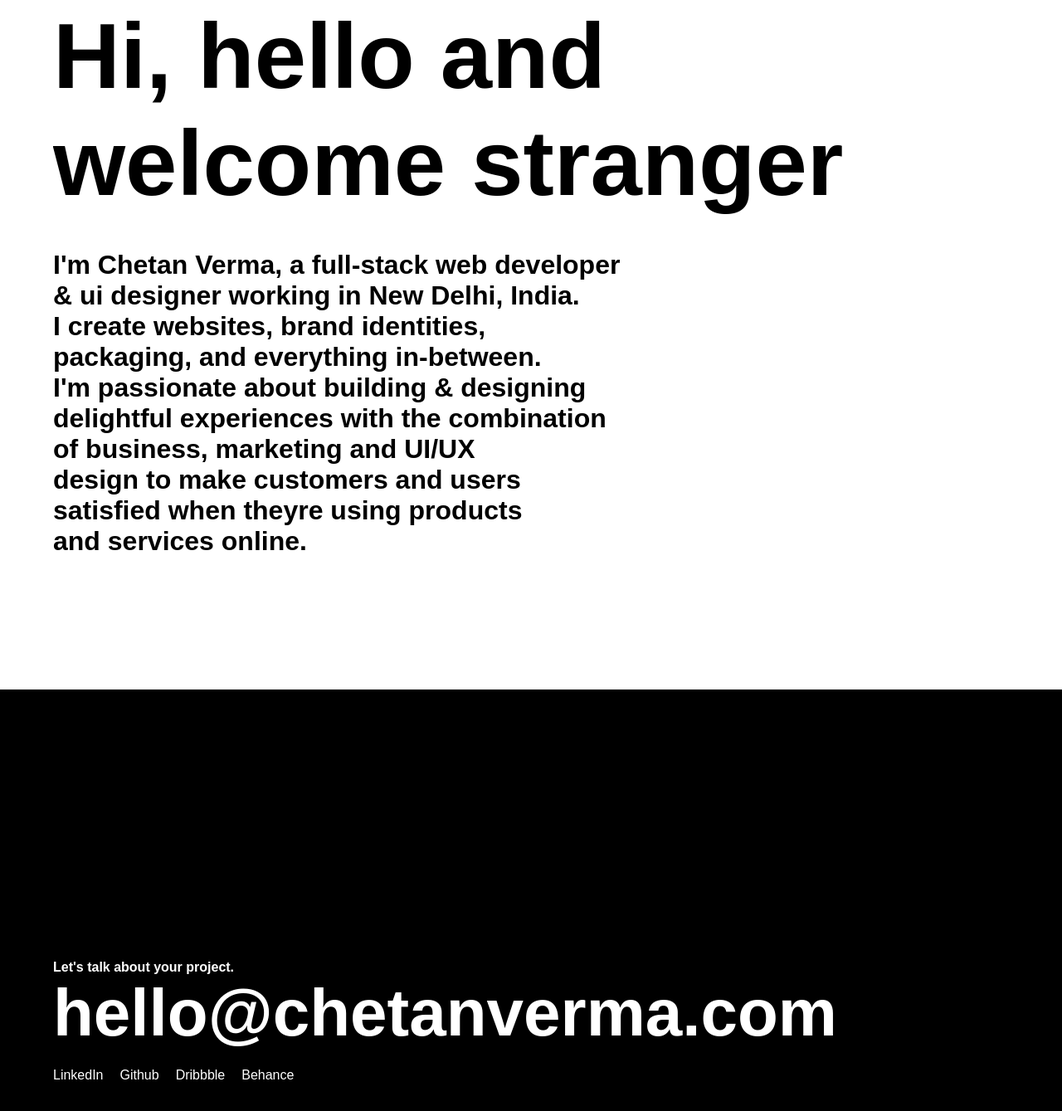
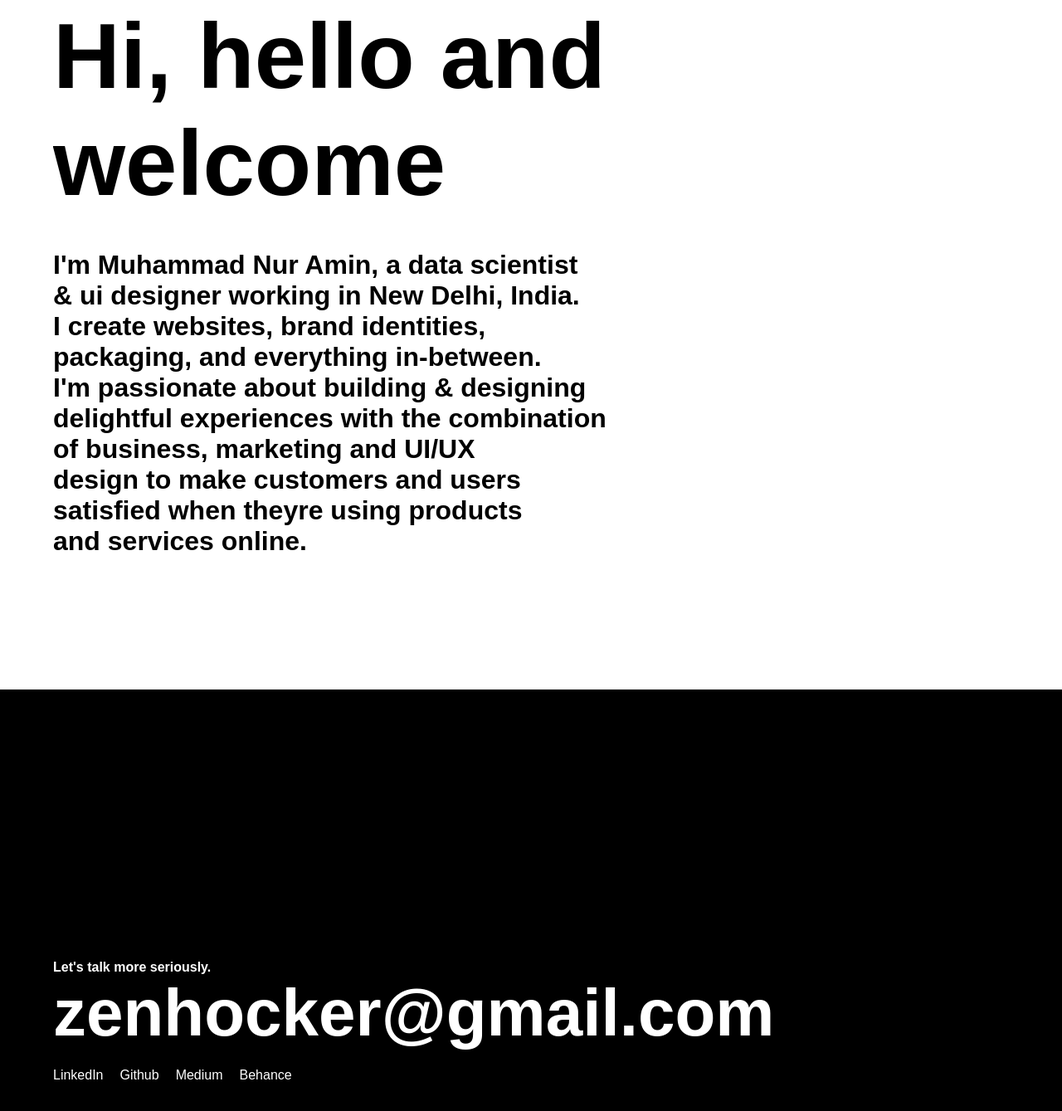
Before and after one commit to Mhnramin/mhnramin.github.io, a plain HTML site: page about.html in a window 1280 px wide. Shown: the part 77-1416 px from the top of the page at 83% size. Drawn offline with Linux system fonts and the light colour scheme; a web font is replaced by a local one.

Commit message:
Update about

```diff
--- a/_buildManifest.js
+++ b/_buildManifest.js
@@ -1 +1 @@
-self.__BUILD_MANIFEST={__rewrites:{beforeFiles:[],afterFiles:[],fallback:[]},"/":["index-ecf26ad83583eb98cf6b.js"],"/_error":["_error-737a04e9a0da63c9d162.js"],"/about":["about-7a4c6962406e24ed94d4.js"],sortedPages:["/","/_app","/_error","/about"]},self.__BUILD_MANIFEST_CB&&self.__BUILD_MANIFEST_CB();
+self.__BUILD_MANIFEST={__rewrites:{beforeFiles:[],afterFiles:[],fallback:[]},"/":["index.js"],"/_error":["error.js"],"/about":["about.js"],sortedPages:["/","/_app","/_error","/about"]},self.__BUILD_MANIFEST_CB&&self.__BUILD_MANIFEST_CB();
--- a/about.html
+++ b/about.html
@@ -9,13 +9,13 @@
 	<meta charSet="utf-8" />
 	<title>About</title>
 	<meta name="viewport" content="initial-scale=1.0, width=device-width" />
-	<meta name="og:title" property="og:title" content="Chetan Verma" />
-	<meta name="og:description" property="og:description" content="I&#x27;m Chetan Verma, a full-stack web developer
+	<meta name="og:title" property="og:title" content="Muhammad Nur Amin" />
+	<meta name="og:description" property="og:description" content="I&#x27;m Muhammad Nur Amin, a data scientist
 &amp; ui designer working in New Delhi, India.
 I create websites, brand identities,
 packaging, and everything in-between." />
-	<meta property="og:site_name" content="Chetan Verma" />
-	<meta name="description" content="I&#x27;m Chetan Verma, a full-stack web developer
+	<meta property="og:site_name" content="Muhammad Nur Amin" />
+	<meta name="description" content="I&#x27;m Muhammad Nur Amin, a data scientist
 &amp; ui designer working in New Delhi, India.
 I create websites, brand identities,
 packaging, and everything in-between.
@@ -168,12 +168,12 @@ packaging, and everything in-between.
 						<div class="title title-one">Hi, hello and</div>
 					</div>
 					<div class="shift-line">
-						<div class="title title-two">welcome stranger</div>
+						<div class="title title-two">welcome</div>
 					</div>
 				</div>
 				<div class="content-wrapper">
 					<div class="shift-line">
-						<h1 class="content-elem">I&#x27;m Chetan Verma, a full-stack web developer</h1></div>
+						<h1 class="content-elem">I&#x27;m Muhammad Nur Amin, a data scientist</h1></div>
 					<div class="shift-line">
 						<h1 class="content-elem">&amp; ui designer working in New Delhi, India.</h1></div>
 					<div class="shift-line">
@@ -199,13 +199,13 @@ packaging, and everything in-between.
 			<div class="contact-wrapper">
 				<div class="content">
 					<div class="shift-line">
-						<h2 class="text-anim-one">Let&#x27;s talk about your project.</h2></div>
+						<h2 class="text-anim-one">Let&#x27;s talk more seriously.</h2></div>
 					<div class="shift-line">
-						<h1 class="text-anim-two">hello@chetanverma.com </h1></div>
+						<h1 class="text-anim-two">zenhocker@gmail.com </h1></div>
 					<nav>
-						<li><a target="_blank" href="https://www.linkedin.com/in/chetanverma7/">LinkedIn</a></li>
-						<li><a target="_blank" href="https://github.com/chetanverma16">Github</a></li>
-						<li><a target="_blank" href="https://dribbble.com/chetanverma">Dribbble</a></li>
+						<li><a target="_blank" href="https://www.linkedin.com/in/mhnramin/">LinkedIn</a></li>
+						<li><a target="_blank" href="https://github.com/mhnramin">Github</a></li>
+						<li><a target="_blank" href="https://medium.com/@mhnramin">Medium</a></li>
 						<li><a target="_blank" href="https://www.behance.net/chetanverma">Behance</a></li>
 					</nav>
 				</div>
```
